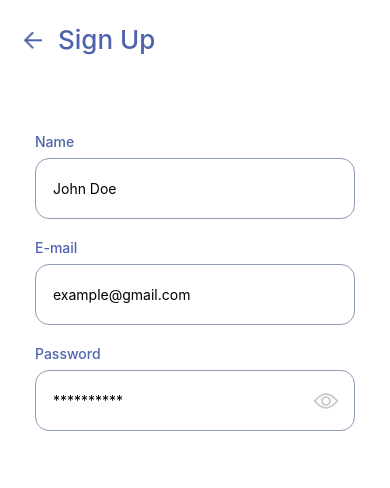
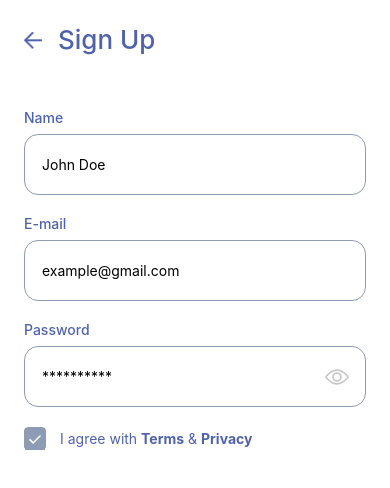
Before and after one commit to MarkusMaal2/FurnitureExampleApp, a React Native app: screen / in a window 390 px wide. Shown: the top 488 px of the page. Built offline with nearby package versions, Linux system fonts and the light colour scheme.

Commit message:
Checkbox component

```diff
--- a/src/components/AuthHeader/styles.js
+++ b/src/components/AuthHeader/styles.js
@@ -3,7 +3,6 @@
 
 export const styles = StyleSheet.create({
     container: {
-        padding: 24,
         flexDirection: "row",
         alignItems: "center",
         marginBottom: 54
--- /dev/null
+++ b/src/components/Checkbox/index.js
@@ -0,0 +1,19 @@
+import React from "react";
+import { TouchableOpacity, View, Image } from "react-native";
+import { styles } from "./styles";
+
+const Checkbox = ({checked, onCheck}) => {
+    console.log(checked);
+    return (
+        <TouchableOpacity activeOpacity={0.6} style={styles.container} onPress={() => onCheck(!checked)}>
+            {checked ? (
+                <View style={styles.innerContainer}>
+                    <Image style={styles.checkIcon} source={require("../../assets/Check.png")} />
+                </View>
+            ) :
+            null}
+        </TouchableOpacity>
+    )
+}
+
+export default Checkbox
--- /dev/null
+++ b/src/components/Checkbox/styles.js
@@ -0,0 +1,18 @@
+import { StyleSheet } from "react-native";
+import { colors } from "../../utils/colors";
+
+export const styles = StyleSheet.create({
+    container: {
+        borderColor: colors.grey,
+        borderWidth: 1,
+        borderRadius: 4,
+        width: 22,
+        height: 22
+    },
+
+    innerContainer: {
+        backgroundColor: colors.grey,
+        justifyContent: "center",
+        alignItems: "center"
+    }
+})
--- a/src/components/Input/styles.js
+++ b/src/components/Input/styles.js
@@ -3,8 +3,7 @@
 
 export const styles = StyleSheet.create({
     container: {
-        marginBottom: 20,
-        marginHorizontal: 35
+        marginBottom: 20
     },
     inputContainer: {
         borderWidth: 1,
--- a/src/screens/auth/SignUp/index.js
+++ b/src/screens/auth/SignUp/index.js
@@ -1,18 +1,24 @@
-import React from "react";
+import React, {useState} from "react";
 import {View, Text, Image} from "react-native";
 import Button from "../../../components/Button";
 import Pressable from "../../../components/Pressable";
 import AuthHeader from "../../../components/AuthHeader";
 import { styles } from "./styles";
 import Input from "../../../components/Input";
+import Checkbox from "../../../components/Checkbox";
 
 const SignUp = () => {
+    const [checked, setChecked] = useState(true);
     return (
         <View style={styles.container}>
             <AuthHeader title="Sign Up"/>
             <Input label="Name" placeholder="John Doe"></Input>
             <Input label="E-mail" placeholder="example@gmail.com"></Input>
             <Input isPassword label="Password" placeholder="**********"></Input>
+            <View style={styles.agreeRow}>
+                <Checkbox checked={checked} onCheck={setChecked}></Checkbox>
+                <Text style={styles.agreeText}>I agree with <Text style={styles.boldText}>Terms</Text> & <Text style={styles.boldText}>Privacy</Text></Text>
+            </View>
         </View>
     )
 }
--- a/src/screens/auth/SignUp/styles.js
+++ b/src/screens/auth/SignUp/styles.js
@@ -5,5 +5,21 @@
     container: {
         display: "flex",
         flexDirection: "column",
+        padding: 24
+    },
+
+    agreeRow: {
+        flexDirection: 'row',
+        alignItems: "center",
+
+    },
+
+    agreeText: {
+        color: colors.blue,
+        marginHorizontal: 14,
+    },
+
+    boldText: {
+        fontWeight: "bold",
     }
 })
```
Also changed, not shown: src/assets/Check.png (added).
